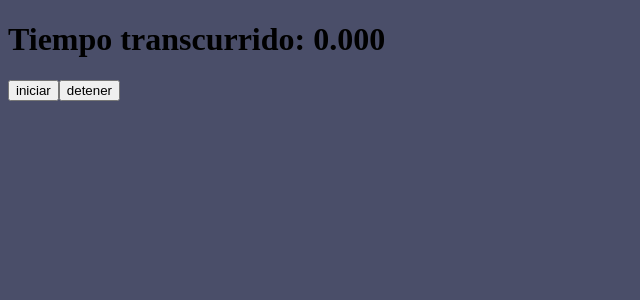
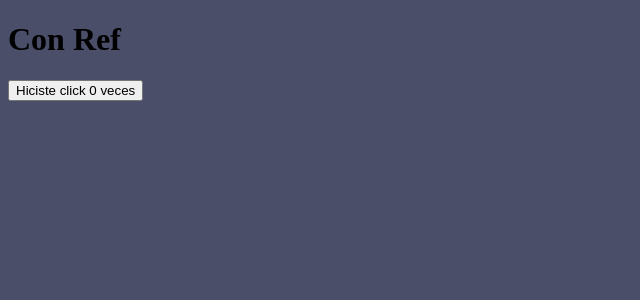
Before and after one commit to bryan-ignacio/react_v19.1, a React (Vite) app in the folder 04-escape-hatches/: page / in a window 1280 px wide. Shown: the top 300 px of the page, without its empty margins (0-640 px from the left). Built offline with nearby package versions, Linux system fonts and the light colour scheme.

Commit message:
useRef() terminado

```diff
--- /dev/null
+++ b/04-escape-hatches/src/01-hook-ref/03-cuando-usar/App.jsx
@@ -0,0 +1,21 @@
+import { useState } from "react";
+
+/*
+ * como el valor de count es mostrado tiene sentido usar un valor de estado.
+ * cuando se utiliza la funcionActualizadora del estado setCount()
+ * react rerenderiza el componente y la pantalla se actualiza para reflejar el nuevo contador.
+ */
+export default function ConEstado() {
+  const [count, setCount] = useState(0);
+
+  function handleClick() {
+    setCount(count + 1);
+  }
+
+  return (
+    <>
+      <h1>con estado</h1>
+      <button onClick={handleClick}>Hiciste click {count} veces</button>
+    </>
+  );
+}
--- /dev/null
+++ b/04-escape-hatches/src/01-hook-ref/03-cuando-usar/Ref.jsx
@@ -0,0 +1,26 @@
+import { useRef } from "react";
+
+/*
+SI intento implementar ref. react nunca rerenderizaria el componente para mostrar el nuevo valor de ref.
+nunca verias cambiar el contador. observa como al hacer click en este boton no se actualiza el texto.
+*/
+
+export default function ConRef() {
+  let ref = useRef(0);
+
+  function handleClick() {
+    ref.current = ref.current + 1;
+  }
+
+  return (
+    <>
+      <h1>Con Ref</h1>
+      <button onClick={handleClick}>Hiciste click {ref.current} veces</button>
+    </>
+  );
+}
+
+/*
+esta es la razon por la que leer ref.current durante el renderizado conduce a
+un codigo poco fiable. si eso es lo que necesitas, usa en su lugar el estado.
+*/
--- a/04-escape-hatches/src/main.jsx
+++ b/04-escape-hatches/src/main.jsx
@@ -2,10 +2,11 @@ import { StrictMode } from "react";
 import { createRoot } from "react-dom/client";
 import "./01-hook-ref/App.css";
 
-import App from "./01-hook-ref/02-cronometro/App";
+import ConEstado from "./01-hook-ref/03-cuando-usar/App";
+import ConRef from "./01-hook-ref/03-cuando-usar/Ref";
 
 createRoot(document.getElementById("root")).render(
   <StrictMode>
-    <App />
+    <ConRef />
   </StrictMode>,
 );
```
Also changed, not shown: 04-escape-hatches/src/01-hook-ref/01-definiciones.txt.
